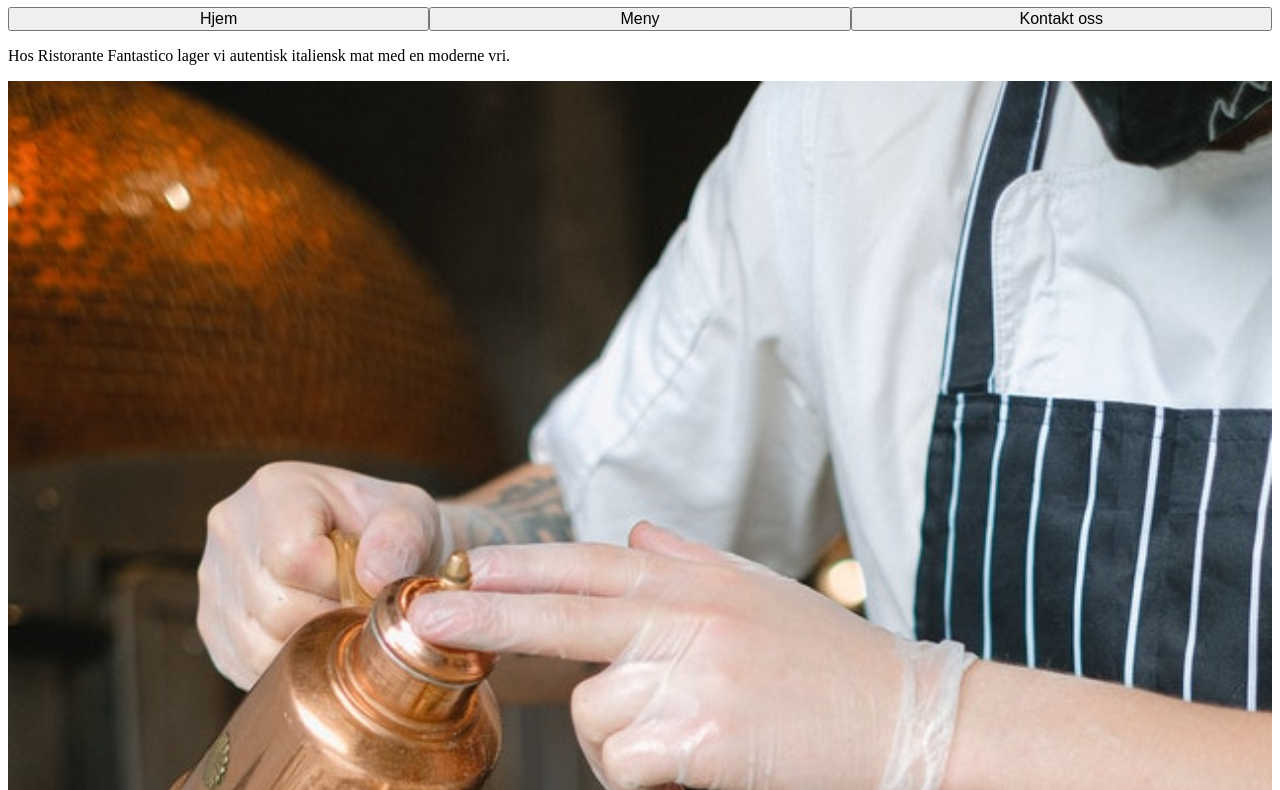
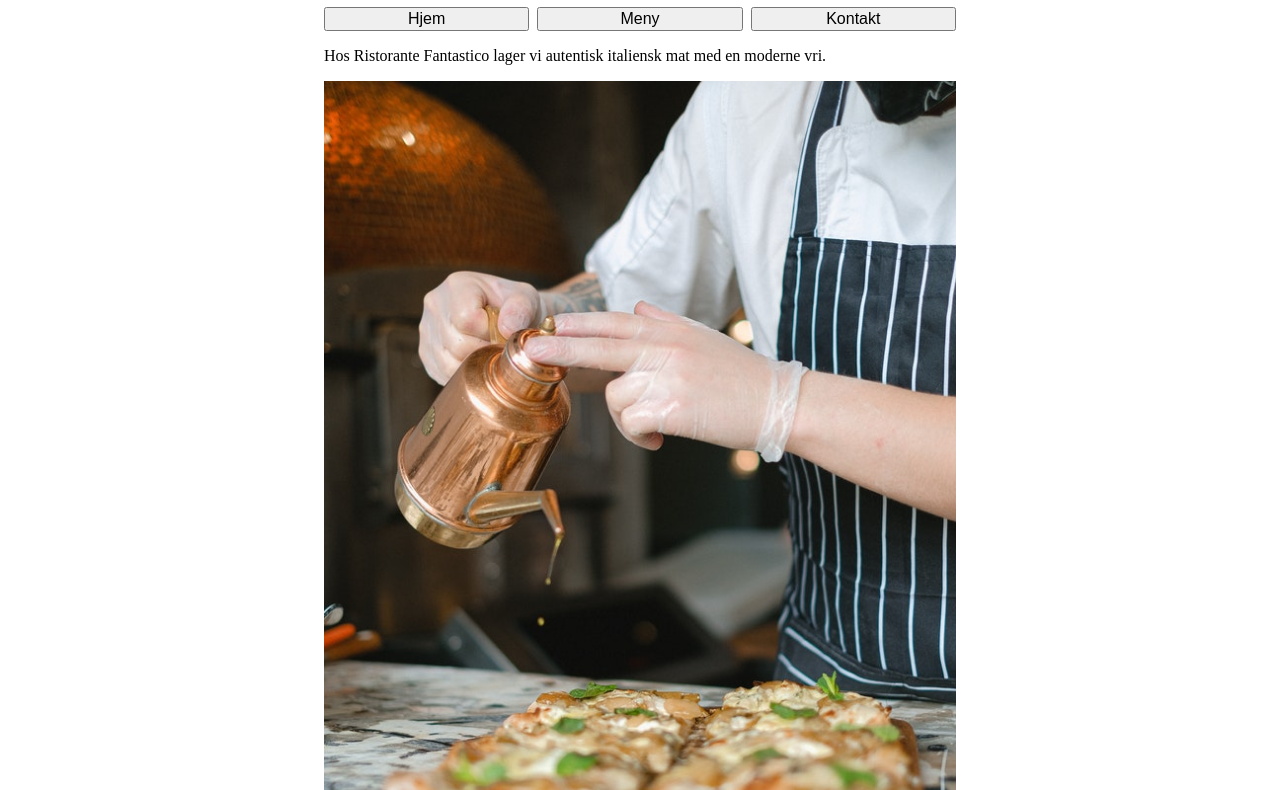
Before and after one commit to bdahle/restaurant-page, a website built with webpack: page dist/index.html in a window 1280 px wide. Shown: the part 73-863 px from the top of the page. Built offline with nearby package versions, Linux system fonts and the light colour scheme.

Commit message:
center page

```diff
--- a/src/contactComponent.js
+++ b/src/contactComponent.js
@@ -1,12 +1,13 @@
-import Restaurant from "./images/restaurant.jpg";
+import Outside from "./images/outside.jpg";
 
 function contactComponent() {
   const tab = document.createElement("div");
   const introduction = document.createElement("p");
   const image = document.createElement("img");
 
-  introduction.innerHTML = "Kontakt oss";
-  image.src = Restaurant;
+  introduction.innerHTML = `Adresse:
+  Fantasticoveien 1`;
+  image.src = Outside;
 
   tab.appendChild(introduction);
   tab.appendChild(image);
--- a/src/index.js
+++ b/src/index.js
@@ -3,9 +3,13 @@ import homeComponent from "./homeComponent";
 import menuComponent from "./menuComponent";
 import "./styles.css";
 
+const content = document.createElement("div");
+content.id = "content";
+document.body.appendChild(content);
+
 const header = document.createElement("div");
 header.id = "header";
-document.body.appendChild(header);
+content.appendChild(header);
 
 const headline = document.createElement("h1");
 headline.innerHTML = "Ristorante Fantastico";
@@ -31,7 +35,7 @@ contactButton.addEventListener("click", function () {
 });
 homeButton.innerHTML = "Hjem";
 menuButton.innerHTML = "Meny";
-contactButton.innerHTML = "Kontakt oss";
+contactButton.innerHTML = "Kontakt";
 tabSwitcher.appendChild(homeButton);
 tabSwitcher.appendChild(menuButton);
 tabSwitcher.appendChild(contactButton);
@@ -40,6 +44,6 @@ header.appendChild(tabSwitcher);
 
 const currentTab = document.createElement("div");
 currentTab.id = "currentTab";
-document.body.appendChild(currentTab);
+content.appendChild(currentTab);
 
 currentTab.appendChild(homeComponent());
--- a/src/menuComponent.js
+++ b/src/menuComponent.js
@@ -4,7 +4,7 @@ import Lasagna from "./images/lasagna.jpg";
 
 function createMenuItem(name, image) {
   const menuItem = document.createElement("div");
-  const nameElement = document.createElement("p");
+  const nameElement = document.createElement("h2");
   const imageElement = document.createElement("img");
 
   nameElement.innerHTML = name;
--- a/src/styles.css
+++ b/src/styles.css
@@ -1,6 +1,7 @@
 #tabSwitcher {
   display: grid;
   grid-template-columns: repeat(3, 1fr);
+  column-gap: 8px;
 }
 
 img {
@@ -14,3 +15,8 @@ button {
 h1 {
   text-align: center;
 }
+
+#content {
+  width: 50%;
+  margin: auto;
+}
```
Also changed, not shown: dist/3b907e20f08555dd84e2.jpg (added), dist/main.js, src/images/outside.jpg (added).
